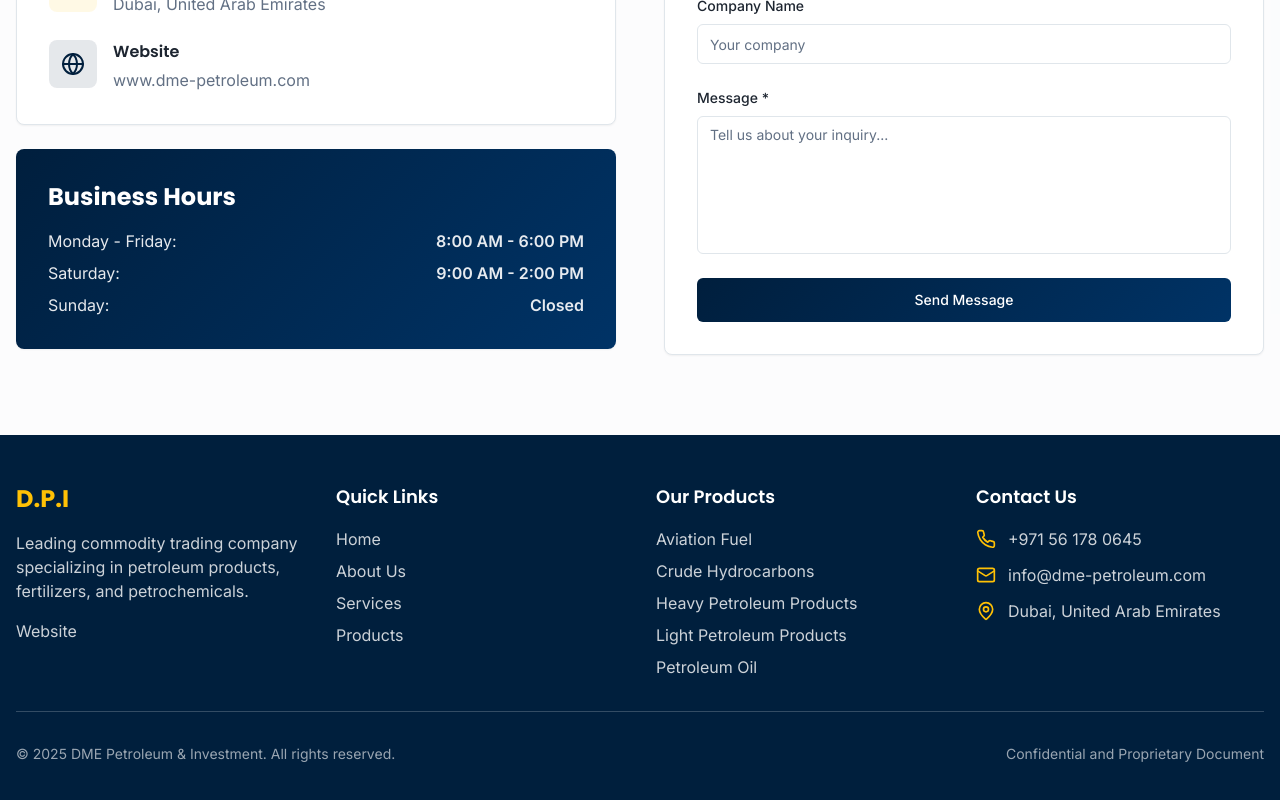
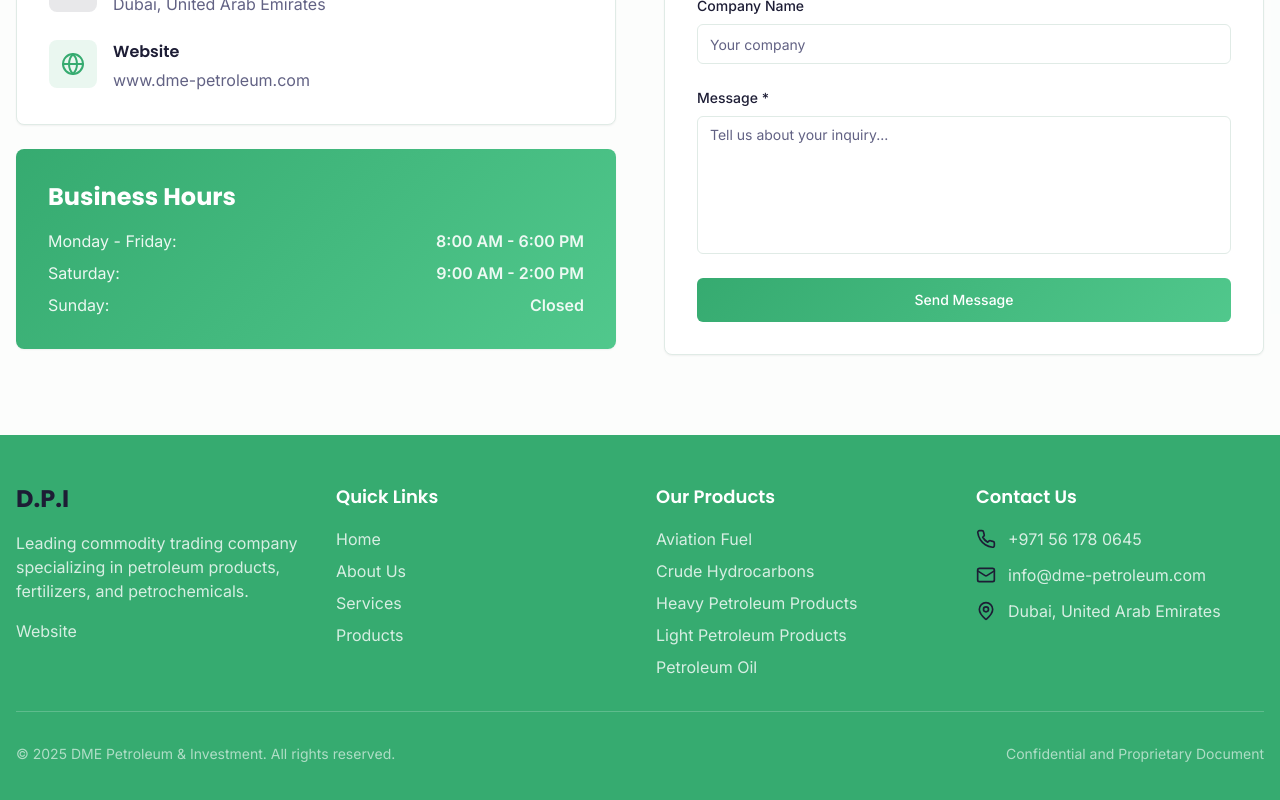
Before and after one commit to Pacifiquecyusa/hello-our-company, a React (Vite) app: page / in a window 1280 px wide. Shown: the part 5021-5821 px from the top of the page. Built offline with nearby package versions, Linux system fonts and the light colour scheme; the HTML template or start-up script is replaced by a standard one.

Commit message:
Update color palette

```diff
--- a/src/index.css
+++ b/src/index.css
@@ -9,78 +9,78 @@ All colors MUST be HSL.
 @layer base {
   :root {
     --background: 0 0% 100%;
-    --foreground: 215 25% 15%;
+    --foreground: 240 29% 16%;
 
     --card: 0 0% 100%;
-    --card-foreground: 215 25% 15%;
+    --card-foreground: 240 29% 16%;
 
     --popover: 0 0% 100%;
-    --popover-foreground: 215 25% 15%;
+    --popover-foreground: 240 29% 16%;
 
-    --primary: 210 100% 12%;
+    --primary: 150 52% 44%;
     --primary-foreground: 0 0% 100%;
 
-    --secondary: 45 100% 51%;
-    --secondary-foreground: 215 25% 15%;
+    --secondary: 240 29% 16%;
+    --secondary-foreground: 0 0% 100%;
 
-    --muted: 210 20% 96%;
-    --muted-foreground: 215 15% 45%;
+    --muted: 150 20% 96%;
+    --muted-foreground: 240 15% 45%;
 
-    --accent: 210 100% 40%;
+    --accent: 150 52% 55%;
     --accent-foreground: 0 0% 100%;
 
     --destructive: 0 84.2% 60.2%;
     --destructive-foreground: 0 0% 100%;
 
-    --border: 210 20% 90%;
-    --input: 210 20% 90%;
-    --ring: 210 100% 40%;
+    --border: 150 20% 90%;
+    --input: 150 20% 90%;
+    --ring: 150 52% 44%;
 
     --radius: 0.5rem;
 
-    --gradient-primary: linear-gradient(135deg, hsl(210 100% 12%), hsl(210 100% 20%));
-    --gradient-hero: linear-gradient(135deg, hsl(210 100% 8%) 0%, hsl(210 100% 15%) 50%, hsl(45 100% 51% / 0.1) 100%);
-    --gradient-accent: linear-gradient(90deg, hsl(210 100% 40%), hsl(210 100% 50%));
+    --gradient-primary: linear-gradient(135deg, hsl(150 52% 44%), hsl(150 52% 55%));
+    --gradient-hero: linear-gradient(135deg, hsl(240 29% 16%) 0%, hsl(150 52% 44%) 50%, hsl(150 52% 55% / 0.2) 100%);
+    --gradient-accent: linear-gradient(90deg, hsl(150 52% 44%), hsl(150 52% 60%));
 
-    --shadow-elegant: 0 10px 40px -10px hsl(210 100% 12% / 0.3);
-    --shadow-glow: 0 0 60px hsl(45 100% 51% / 0.2);
+    --shadow-elegant: 0 10px 40px -10px hsl(150 52% 44% / 0.3);
+    --shadow-glow: 0 0 60px hsl(150 52% 55% / 0.3);
   }
 
   .dark {
-    --background: 215 30% 8%;
+    --background: 240 29% 12%;
     --foreground: 0 0% 98%;
 
-    --card: 215 25% 12%;
+    --card: 240 29% 16%;
     --card-foreground: 0 0% 98%;
 
-    --popover: 215 25% 12%;
+    --popover: 240 29% 16%;
     --popover-foreground: 0 0% 98%;
 
-    --primary: 210 100% 50%;
+    --primary: 150 52% 50%;
     --primary-foreground: 0 0% 100%;
 
-    --secondary: 45 100% 51%;
-    --secondary-foreground: 215 25% 15%;
+    --secondary: 240 29% 20%;
+    --secondary-foreground: 0 0% 98%;
 
-    --muted: 215 20% 20%;
-    --muted-foreground: 215 15% 65%;
+    --muted: 240 20% 20%;
+    --muted-foreground: 150 15% 65%;
 
-    --accent: 210 100% 45%;
+    --accent: 150 52% 55%;
     --accent-foreground: 0 0% 100%;
 
     --destructive: 0 62.8% 50%;
     --destructive-foreground: 0 0% 100%;
 
-    --border: 215 20% 20%;
-    --input: 215 20% 20%;
-    --ring: 210 100% 50%;
+    --border: 240 20% 25%;
+    --input: 240 20% 25%;
+    --ring: 150 52% 50%;
 
-    --gradient-primary: linear-gradient(135deg, hsl(210 100% 20%), hsl(210 100% 30%));
-    --gradient-hero: linear-gradient(135deg, hsl(215 30% 8%) 0%, hsl(210 100% 15%) 50%, hsl(45 100% 51% / 0.15) 100%);
-    --gradient-accent: linear-gradient(90deg, hsl(210 100% 45%), hsl(210 100% 55%));
+    --gradient-primary: linear-gradient(135deg, hsl(150 52% 44%), hsl(150 52% 55%));
+    --gradient-hero: linear-gradient(135deg, hsl(240 29% 12%) 0%, hsl(150 52% 44%) 50%, hsl(150 52% 55% / 0.2) 100%);
+    --gradient-accent: linear-gradient(90deg, hsl(150 52% 50%), hsl(150 52% 60%));
 
-    --shadow-elegant: 0 10px 40px -10px hsl(210 100% 50% / 0.4);
-    --shadow-glow: 0 0 60px hsl(45 100% 51% / 0.3);
+    --shadow-elegant: 0 10px 40px -10px hsl(150 52% 50% / 0.4);
+    --shadow-glow: 0 0 60px hsl(150 52% 55% / 0.4);
   }
 }
 
```
